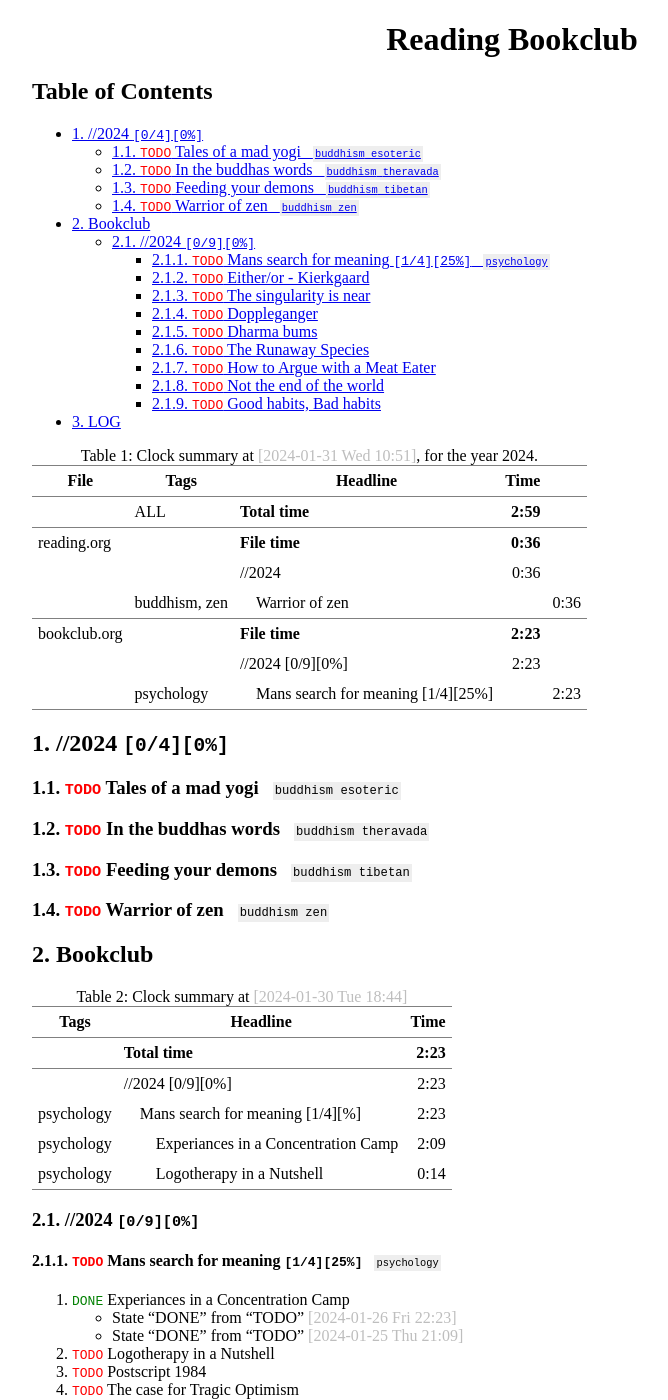
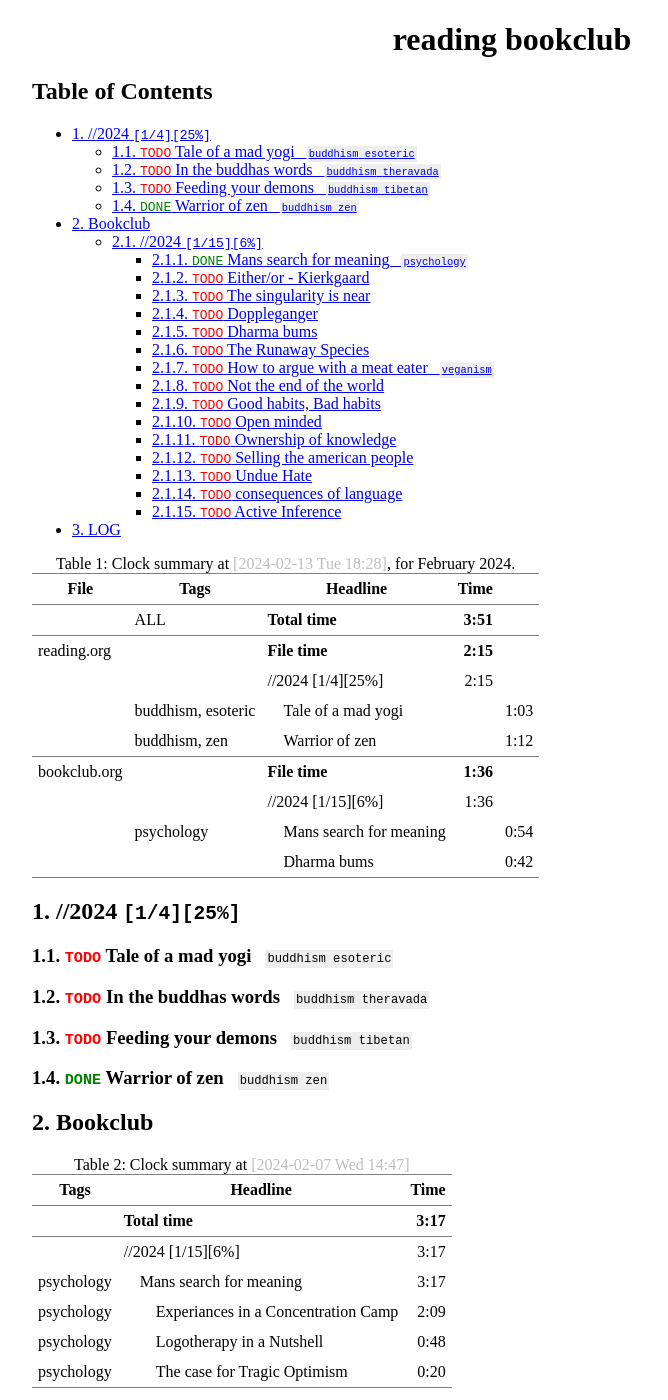
Before and after one commit to oddfeed/blog, a Jekyll site: the page reading.html, which Jekyll copies as it is, in a window 1280 px wide and 1400 px high. Shown: the whole window, without its empty margins (128-796 px from the left). Built offline with Jekyll 4.4.1, drawn with Linux system fonts in a browser that asks for light colours; some of the changed text lies outside the part shown.

Commit message:
updated readinghtml

```diff
--- a/reading.html
+++ b/reading.html
@@ -3,10 +3,10 @@
 "http://www.w3.org/TR/xhtml1/DTD/xhtml1-strict.dtd">
 <html xmlns="http://www.w3.org/1999/xhtml" lang="en" xml:lang="en">
 <head>
-<!-- 2024-01-31 Wed 11:10 -->
+<!-- 2024-02-13 Tue 18:29 -->
 <meta http-equiv="Content-Type" content="text/html;charset=utf-8" />
 <meta name="viewport" content="width=device-width, initial-scale=1" />
-<title>Reading Bookclub</title>
+<title>reading bookclub</title>
 <meta name="author" content="oddfeed" />
 <meta name="generator" content="Org Mode" />
 <style>
@@ -196,42 +196,48 @@
 </head>
 <body>
 <div id="content" class="content">
-<h1 class="title">Reading Bookclub</h1>
+<h1 class="title">reading bookclub</h1>
 <div id="table-of-contents" role="doc-toc">
 <h2>Table of Contents</h2>
 <div id="text-table-of-contents" role="doc-toc">
 <ul>
-<li><a href="#org80a2b69">1. //2024 <code>[0/4]</code><code>[0%]</code></a>
+<li><a href="#org3cdea8b">1. //2024 <code>[1/4]</code><code>[25%]</code></a>
 <ul>
-<li><a href="#org6cfc865">1.1. <span class="todo TODO">TODO</span> Tales of a mad yogi&#xa0;&#xa0;&#xa0;<span class="tag"><span class="buddhism">buddhism</span>&#xa0;<span class="esoteric">esoteric</span></span></a></li>
-<li><a href="#orgf068f7d">1.2. <span class="todo TODO">TODO</span> In the buddhas words&#xa0;&#xa0;&#xa0;<span class="tag"><span class="buddhism">buddhism</span>&#xa0;<span class="theravada">theravada</span></span></a></li>
-<li><a href="#org524b12e">1.3. <span class="todo TODO">TODO</span> Feeding your demons&#xa0;&#xa0;&#xa0;<span class="tag"><span class="buddhism">buddhism</span>&#xa0;<span class="tibetan">tibetan</span></span></a></li>
-<li><a href="#org9ab29a4">1.4. <span class="todo TODO">TODO</span> Warrior of zen&#xa0;&#xa0;&#xa0;<span class="tag"><span class="buddhism">buddhism</span>&#xa0;<span class="zen">zen</span></span></a></li>
+<li><a href="#org4ce5bc1">1.1. <span class="todo TODO">TODO</span> Tale of a mad yogi&#xa0;&#xa0;&#xa0;<span class="tag"><span class="buddhism">buddhism</span>&#xa0;<span class="esoteric">esoteric</span></span></a></li>
+<li><a href="#org8bb4cd9">1.2. <span class="todo TODO">TODO</span> In the buddhas words&#xa0;&#xa0;&#xa0;<span class="tag"><span class="buddhism">buddhism</span>&#xa0;<span class="theravada">theravada</span></span></a></li>
+<li><a href="#orgbea4c78">1.3. <span class="todo TODO">TODO</span> Feeding your demons&#xa0;&#xa0;&#xa0;<span class="tag"><span class="buddhism">buddhism</span>&#xa0;<span class="tibetan">tibetan</span></span></a></li>
+<li><a href="#org87e2c08">1.4. <span class="done DONE">DONE</span> Warrior of zen&#xa0;&#xa0;&#xa0;<span class="tag"><span class="buddhism">buddhism</span>&#xa0;<span class="zen">zen</span></span></a></li>
 </ul>
 </li>
-<li><a href="#org3f0bd29">2. Bookclub</a>
+<li><a href="#org6286a9b">2. Bookclub</a>
 <ul>
-<li><a href="#org41be14f">2.1. //2024 <code>[0/9]</code><code>[0%]</code></a>
+<li><a href="#orga055c40">2.1. //2024 <code>[1/15]</code><code>[6%]</code></a>
 <ul>
-<li><a href="#org3294b0d">2.1.1. <span class="todo TODO">TODO</span> Mans search for meaning <code>[1/4]</code><code>[25%]</code>&#xa0;&#xa0;&#xa0;<span class="tag"><span class="psychology">psychology</span></span></a></li>
-<li><a href="#org6537d9d">2.1.2. <span class="todo TODO">TODO</span> Either/or - Kierkgaard</a></li>
-<li><a href="#org341a6ce">2.1.3. <span class="todo TODO">TODO</span> The singularity is near</a></li>
-<li><a href="#orgdb26d8c">2.1.4. <span class="todo TODO">TODO</span> Doppleganger</a></li>
-<li><a href="#org5bb435e">2.1.5. <span class="todo TODO">TODO</span> Dharma bums</a></li>
-<li><a href="#org7506398">2.1.6. <span class="todo TODO">TODO</span> The Runaway Species</a></li>
-<li><a href="#orgfaaa947">2.1.7. <span class="todo TODO">TODO</span> How to Argue with a Meat Eater</a></li>
-<li><a href="#org17facd0">2.1.8. <span class="todo TODO">TODO</span> Not the end of the world</a></li>
-<li><a href="#org194887e">2.1.9. <span class="todo TODO">TODO</span> Good habits, Bad habits</a></li>
+<li><a href="#org24b76e2">2.1.1. <span class="done DONE">DONE</span> Mans search for meaning&#xa0;&#xa0;&#xa0;<span class="tag"><span class="psychology">psychology</span></span></a></li>
+<li><a href="#orge8f0550">2.1.2. <span class="todo TODO">TODO</span> Either/or - Kierkgaard</a></li>
+<li><a href="#orge7a42dc">2.1.3. <span class="todo TODO">TODO</span> The singularity is near</a></li>
+<li><a href="#org3335d94">2.1.4. <span class="todo TODO">TODO</span> Doppleganger</a></li>
+<li><a href="#orgdac8a1b">2.1.5. <span class="todo TODO">TODO</span> Dharma bums</a></li>
+<li><a href="#org75f5d51">2.1.6. <span class="todo TODO">TODO</span> The Runaway Species</a></li>
+<li><a href="#org2155da8">2.1.7. <span class="todo TODO">TODO</span> How to argue with a meat eater&#xa0;&#xa0;&#xa0;<span class="tag"><span class="veganism">veganism</span></span></a></li>
+<li><a href="#org2950321">2.1.8. <span class="todo TODO">TODO</span> Not the end of the world</a></li>
+<li><a href="#orgac72ae1">2.1.9. <span class="todo TODO">TODO</span> Good habits, Bad habits</a></li>
+<li><a href="#org32dac22">2.1.10. <span class="todo TODO">TODO</span> Open minded</a></li>
+<li><a href="#orgae7e9f1">2.1.11. <span class="todo TODO">TODO</span> Ownership of knowledge</a></li>
+<li><a href="#orga08449f">2.1.12. <span class="todo TODO">TODO</span> Selling the american people</a></li>
+<li><a href="#org3c15237">2.1.13. <span class="todo TODO">TODO</span> Undue Hate</a></li>
+<li><a href="#org5df05ec">2.1.14. <span class="todo TODO">TODO</span> consequences of language</a></li>
+<li><a href="#org3db8238">2.1.15. <span class="todo TODO">TODO</span> Active Inference</a></li>
 </ul>
 </li>
 </ul>
 </li>
-<li><a href="#orgd4bb6c4">3. LOG</a></li>
+<li><a href="#orgf3c3654">3. LOG</a></li>
 </ul>
 </div>
 </div>
 <table border="2" cellspacing="0" cellpadding="6" rules="groups" frame="hsides">
-<caption class="t-above"><span class="table-number">Table 1:</span> Clock summary at <span class="timestamp-wrapper"><span class="timestamp">[2024-01-31 Wed 10:51]</span></span>, for the year 2024.</caption>
+<caption class="t-above"><span class="table-number">Table 1:</span> Clock summary at <span class="timestamp-wrapper"><span class="timestamp">[2024-02-13 Tue 18:28]</span></span>, for February 2024.</caption>
 
 <colgroup>
 <col  class="org-left" />
@@ -258,7 +264,7 @@
 <td class="org-left">&#xa0;</td>
 <td class="org-left">ALL</td>
 <td class="org-left"><b>Total time</b></td>
-<td class="org-right"><b>2:59</b></td>
+<td class="org-right"><b>3:51</b></td>
 <td class="org-right">&#xa0;</td>
 </tr>
 </tbody>
@@ -267,16 +273,24 @@
 <td class="org-left">reading.org</td>
 <td class="org-left">&#xa0;</td>
 <td class="org-left"><b>File time</b></td>
-<td class="org-right"><b>0:36</b></td>
+<td class="org-right"><b>2:15</b></td>
 <td class="org-right">&#xa0;</td>
 </tr>
 
 <tr>
 <td class="org-left">&#xa0;</td>
 <td class="org-left">&#xa0;</td>
-<td class="org-left">//2024</td>
-<td class="org-right">0:36</td>
+<td class="org-left">//2024 [1/4][25%]</td>
+<td class="org-right">2:15</td>
 <td class="org-right">&#xa0;</td>
+</tr>
+
+<tr>
+<td class="org-left">&#xa0;</td>
+<td class="org-left">buddhism, esoteric</td>
+<td class="org-left">&ensp;&ensp;Tale of a mad yogi</td>
+<td class="org-right">&#xa0;</td>
+<td class="org-right">1:03</td>
 </tr>
 
 <tr>
@@ -284,7 +298,7 @@
 <td class="org-left">buddhism, zen</td>
 <td class="org-left">&ensp;&ensp;Warrior of zen</td>
 <td class="org-right">&#xa0;</td>
-<td class="org-right">0:36</td>
+<td class="org-right">1:12</td>
 </tr>
 </tbody>
 <tbody>
@@ -292,53 +306,61 @@
 <td class="org-left">bookclub.org</td>
 <td class="org-left">&#xa0;</td>
 <td class="org-left"><b>File time</b></td>
-<td class="org-right"><b>2:23</b></td>
+<td class="org-right"><b>1:36</b></td>
 <td class="org-right">&#xa0;</td>
 </tr>
 
 <tr>
 <td class="org-left">&#xa0;</td>
 <td class="org-left">&#xa0;</td>
-<td class="org-left">//2024 [0/9][0%]</td>
-<td class="org-right">2:23</td>
+<td class="org-left">//2024 [1/15][6%]</td>
+<td class="org-right">1:36</td>
 <td class="org-right">&#xa0;</td>
 </tr>
 
 <tr>
 <td class="org-left">&#xa0;</td>
 <td class="org-left">psychology</td>
-<td class="org-left">&ensp;&ensp;Mans search for meaning [1/4][25%]</td>
+<td class="org-left">&ensp;&ensp;Mans search for meaning</td>
 <td class="org-right">&#xa0;</td>
-<td class="org-right">2:23</td>
+<td class="org-right">0:54</td>
+</tr>
+
+<tr>
+<td class="org-left">&#xa0;</td>
+<td class="org-left">&#xa0;</td>
+<td class="org-left">&ensp;&ensp;Dharma bums</td>
+<td class="org-right">&#xa0;</td>
+<td class="org-right">0:42</td>
 </tr>
 </tbody>
 </table>
-<div id="outline-container-org80a2b69" class="outline-2">
-<h2 id="org80a2b69"><span class="section-number-2">1.</span> //2024 <code>[0/4]</code><code>[0%]</code></h2>
+<div id="outline-container-org3cdea8b" class="outline-2">
+<h2 id="org3cdea8b"><span class="section-number-2">1.</span> //2024 <code>[1/4]</code><code>[25%]</code></h2>
 <div class="outline-text-2" id="text-1">
 </div>
-<div id="outline-container-org6cfc865" class="outline-3">
-<h3 id="org6cfc865"><span class="section-number-3">1.1.</span> <span class="todo TODO">TODO</span> Tales of a mad yogi&#xa0;&#xa0;&#xa0;<span class="tag"><span class="buddhism">buddhism</span>&#xa0;<span class="esoteric">esoteric</span></span></h3>
+<div id="outline-container-org4ce5bc1" class="outline-3">
+<h3 id="org4ce5bc1"><span class="section-number-3">1.1.</span> <span class="todo TODO">TODO</span> Tale of a mad yogi&#xa0;&#xa0;&#xa0;<span class="tag"><span class="buddhism">buddhism</span>&#xa0;<span class="esoteric">esoteric</span></span></h3>
 <div class="outline-text-3" id="text-1-1">
 </div>
 </div>
-<div id="outline-container-orgf068f7d" class="outline-3">
-<h3 id="orgf068f7d"><span class="section-number-3">1.2.</span> <span class="todo TODO">TODO</span> In the buddhas words&#xa0;&#xa0;&#xa0;<span class="tag"><span class="buddhism">buddhism</span>&#xa0;<span class="theravada">theravada</span></span></h3>
+<div id="outline-container-org8bb4cd9" class="outline-3">
+<h3 id="org8bb4cd9"><span class="section-number-3">1.2.</span> <span class="todo TODO">TODO</span> In the buddhas words&#xa0;&#xa0;&#xa0;<span class="tag"><span class="buddhism">buddhism</span>&#xa0;<span class="theravada">theravada</span></span></h3>
 </div>
-<div id="outline-container-org524b12e" class="outline-3">
-<h3 id="org524b12e"><span class="section-number-3">1.3.</span> <span class="todo TODO">TODO</span> Feeding your demons&#xa0;&#xa0;&#xa0;<span class="tag"><span class="buddhism">buddhism</span>&#xa0;<span class="tibetan">tibetan</span></span></h3>
+<div id="outline-container-orgbea4c78" class="outline-3">
+<h3 id="orgbea4c78"><span class="section-number-3">1.3.</span> <span class="todo TODO">TODO</span> Feeding your demons&#xa0;&#xa0;&#xa0;<span class="tag"><span class="buddhism">buddhism</span>&#xa0;<span class="tibetan">tibetan</span></span></h3>
 </div>
-<div id="outline-container-org9ab29a4" class="outline-3">
-<h3 id="org9ab29a4"><span class="section-number-3">1.4.</span> <span class="todo TODO">TODO</span> Warrior of zen&#xa0;&#xa0;&#xa0;<span class="tag"><span class="buddhism">buddhism</span>&#xa0;<span class="zen">zen</span></span></h3>
+<div id="outline-container-org87e2c08" class="outline-3">
+<h3 id="org87e2c08"><span class="section-number-3">1.4.</span> <span class="done DONE">DONE</span> Warrior of zen&#xa0;&#xa0;&#xa0;<span class="tag"><span class="buddhism">buddhism</span>&#xa0;<span class="zen">zen</span></span></h3>
 <div class="outline-text-3" id="text-1-4">
 </div>
 </div>
 </div>
-<div id="outline-container-org3f0bd29" class="outline-2">
-<h2 id="org3f0bd29"><span class="section-number-2">2.</span> Bookclub</h2>
+<div id="outline-container-org6286a9b" class="outline-2">
+<h2 id="org6286a9b"><span class="section-number-2">2.</span> Bookclub</h2>
 <div class="outline-text-2" id="text-2">
 <table border="2" cellspacing="0" cellpadding="6" rules="groups" frame="hsides">
-<caption class="t-above"><span class="table-number">Table 2:</span> Clock summary at <span class="timestamp-wrapper"><span class="timestamp">[2024-01-30 Tue 18:44]</span></span></caption>
+<caption class="t-above"><span class="table-number">Table 2:</span> Clock summary at <span class="timestamp-wrapper"><span class="timestamp">[2024-02-07 Wed 14:47]</span></span></caption>
 
 <colgroup>
 <col  class="org-left" />
@@ -358,20 +380,20 @@
 <tr>
 <td class="org-left">&#xa0;</td>
 <td class="org-left"><b>Total time</b></td>
-<td class="org-right"><b>2:23</b></td>
+<td class="org-right"><b>3:17</b></td>
 </tr>
 </tbody>
 <tbody>
 <tr>
 <td class="org-left">&#xa0;</td>
-<td class="org-left">//2024 [0/9][0%]</td>
-<td class="org-right">2:23</td>
+<td class="org-left">//2024 [1/15][6%]</td>
+<td class="org-right">3:17</td>
 </tr>
 
 <tr>
 <td class="org-left">psychology</td>
-<td class="org-left">&ensp;&ensp;Mans search for meaning [1/4][%]</td>
-<td class="org-right">2:23</td>
+<td class="org-left">&ensp;&ensp;Mans search for meaning</td>
+<td class="org-right">3:17</td>
 </tr>
 
 <tr>
@@ -383,67 +405,91 @@
 <tr>
 <td class="org-left">psychology</td>
 <td class="org-left">&ensp;&ensp;&ensp;&ensp;Logotherapy in a Nutshell</td>
-<td class="org-right">0:14</td>
+<td class="org-right">0:48</td>
+</tr>
+
+<tr>
+<td class="org-left">psychology</td>
+<td class="org-left">&ensp;&ensp;&ensp;&ensp;The case for Tragic Optimism</td>
+<td class="org-right">0:20</td>
 </tr>
 </tbody>
 </table>
 </div>
-<div id="outline-container-org41be14f" class="outline-3">
-<h3 id="org41be14f"><span class="section-number-3">2.1.</span> //2024 <code>[0/9]</code><code>[0%]</code></h3>
+<div id="outline-container-orga055c40" class="outline-3">
+<h3 id="orga055c40"><span class="section-number-3">2.1.</span> //2024 <code>[1/15]</code><code>[6%]</code></h3>
 <div class="outline-text-3" id="text-2-1">
 </div>
-<div id="outline-container-org3294b0d" class="outline-4">
-<h4 id="org3294b0d"><span class="section-number-4">2.1.1.</span> <span class="todo TODO">TODO</span> Mans search for meaning <code>[1/4]</code><code>[25%]</code>&#xa0;&#xa0;&#xa0;<span class="tag"><span class="psychology">psychology</span></span></h4>
+<div id="outline-container-org24b76e2" class="outline-4">
+<h4 id="org24b76e2"><span class="section-number-4">2.1.1.</span> <span class="done DONE">DONE</span> Mans search for meaning&#xa0;&#xa0;&#xa0;<span class="tag"><span class="psychology">psychology</span></span></h4>
 <div class="outline-text-4" id="text-2-1-1">
 </div>
 <ol class="org-ol">
-<li><a id="org3b5c2e5"></a><span class="done DONE">DONE</span> Experiances in a Concentration Camp<br />
+<li><a id="orgb829e9b"></a><span class="done DONE">DONE</span> Experiances in a Concentration Camp<br />
 <div class="outline-text-5" id="text-2-1-1-1">
 <ul class="org-ul">
-<li>State &ldquo;DONE&rdquo;       from &ldquo;TODO&rdquo;       <span class="timestamp-wrapper"><span class="timestamp">[2024-01-26 Fri 22:23]</span></span></li>
 <li>State &ldquo;DONE&rdquo;       from &ldquo;TODO&rdquo;       <span class="timestamp-wrapper"><span class="timestamp">[2024-01-25 Thu 21:09]</span></span></li>
 </ul>
 </div>
 </li>
-<li><a id="orgffea3a4"></a><span class="todo TODO">TODO</span> Logotherapy in a Nutshell<br />
+<li><a id="org4b35a94"></a><span class="done DONE">DONE</span> Logotherapy in a Nutshell<br />
 <div class="outline-text-5" id="text-2-1-1-2">
 </div>
 </li>
-<li><a id="org4e27c1a"></a><span class="todo TODO">TODO</span> Postscript 1984<br />
+<li><a id="org5162ae1"></a><span class="done DONE">DONE</span> The case for Tragic Optimism<br />
 <div class="outline-text-5" id="text-2-1-1-3">
 </div>
 </li>
-<li><a id="org08e6fca"></a><span class="todo TODO">TODO</span> The case for Tragic Optimism<br /></li>
 </ol>
 </div>
-<div id="outline-container-org6537d9d" class="outline-4">
-<h4 id="org6537d9d"><span class="section-number-4">2.1.2.</span> <span class="todo TODO">TODO</span> Either/or - Kierkgaard</h4>
+<div id="outline-container-orge8f0550" class="outline-4">
+<h4 id="orge8f0550"><span class="section-number-4">2.1.2.</span> <span class="todo TODO">TODO</span> Either/or - Kierkgaard</h4>
 </div>
-<div id="outline-container-org341a6ce" class="outline-4">
-<h4 id="org341a6ce"><span class="section-number-4">2.1.3.</span> <span class="todo TODO">TODO</span> The singularity is near</h4>
+<div id="outline-container-orge7a42dc" class="outline-4">
+<h4 id="orge7a42dc"><span class="section-number-4">2.1.3.</span> <span class="todo TODO">TODO</span> The singularity is near</h4>
 </div>
-<div id="outline-container-orgdb26d8c" class="outline-4">
-<h4 id="orgdb26d8c"><span class="section-number-4">2.1.4.</span> <span class="todo TODO">TODO</span> Doppleganger</h4>
+<div id="outline-container-org3335d94" class="outline-4">
+<h4 id="org3335d94"><span class="section-number-4">2.1.4.</span> <span class="todo TODO">TODO</span> Doppleganger</h4>
 </div>
-<div id="outline-container-org5bb435e" class="outline-4">
-<h4 id="org5bb435e"><span class="section-number-4">2.1.5.</span> <span class="todo TODO">TODO</span> Dharma bums</h4>
+<div id="outline-container-orgdac8a1b" class="outline-4">
+<h4 id="orgdac8a1b"><span class="section-number-4">2.1.5.</span> <span class="todo TODO">TODO</span> Dharma bums</h4>
+<div class="outline-text-4" id="text-2-1-5">
 </div>
-<div id="outline-container-org7506398" class="outline-4">
-<h4 id="org7506398"><span class="section-number-4">2.1.6.</span> <span class="todo TODO">TODO</span> The Runaway Species</h4>
 </div>
-<div id="outline-container-orgfaaa947" class="outline-4">
-<h4 id="orgfaaa947"><span class="section-number-4">2.1.7.</span> <span class="todo TODO">TODO</span> How to Argue with a Meat Eater</h4>
+<div id="outline-container-org75f5d51" class="outline-4">
+<h4 id="org75f5d51"><span class="section-number-4">2.1.6.</span> <span class="todo TODO">TODO</span> The Runaway Species</h4>
 </div>
-<div id="outline-container-org17facd0" class="outline-4">
-<h4 id="org17facd0"><span class="section-number-4">2.1.8.</span> <span class="todo TODO">TODO</span> Not the end of the world</h4>
+<div id="outline-container-org2155da8" class="outline-4">
+<h4 id="org2155da8"><span class="section-number-4">2.1.7.</span> <span class="todo TODO">TODO</span> How to argue with a meat eater&#xa0;&#xa0;&#xa0;<span class="tag"><span class="veganism">veganism</span></span></h4>
 </div>
-<div id="outline-container-org194887e" class="outline-4">
-<h4 id="org194887e"><span class="section-number-4">2.1.9.</span> <span class="todo TODO">TODO</span> Good habits, Bad habits</h4>
+<div id="outline-container-org2950321" class="outline-4">
+<h4 id="org2950321"><span class="section-number-4">2.1.8.</span> <span class="todo TODO">TODO</span> Not the end of the world</h4>
+</div>
+<div id="outline-container-orgac72ae1" class="outline-4">
+<h4 id="orgac72ae1"><span class="section-number-4">2.1.9.</span> <span class="todo TODO">TODO</span> Good habits, Bad habits</h4>
+</div>
+<div id="outline-container-org32dac22" class="outline-4">
+<h4 id="org32dac22"><span class="section-number-4">2.1.10.</span> <span class="todo TODO">TODO</span> Open minded</h4>
+</div>
+<div id="outline-container-orgae7e9f1" class="outline-4">
+<h4 id="orgae7e9f1"><span class="section-number-4">2.1.11.</span> <span class="todo TODO">TODO</span> Ownership of knowledge</h4>
+</div>
+<div id="outline-container-orga08449f" class="outline-4">
+<h4 id="orga08449f"><span class="section-number-4">2.1.12.</span> <span class="todo TODO">TODO</span> Selling the american people</h4>
+</div>
+<div id="outline-container-org3c15237" class="outline-4">
+<h4 id="org3c15237"><span class="section-number-4">2.1.13.</span> <span class="todo TODO">TODO</span> Undue Hate</h4>
+</div>
+<div id="outline-container-org5df05ec" class="outline-4">
+<h4 id="org5df05ec"><span class="section-number-4">2.1.14.</span> <span class="todo TODO">TODO</span> consequences of language</h4>
+</div>
+<div id="outline-container-org3db8238" class="outline-4">
+<h4 id="org3db8238"><span class="section-number-4">2.1.15.</span> <span class="todo TODO">TODO</span> Active Inference</h4>
 </div>
 </div>
 </div>
-<div id="outline-container-orgd4bb6c4" class="outline-2">
-<h2 id="orgd4bb6c4"><span class="section-number-2">3.</span> LOG</h2>
+<div id="outline-container-orgf3c3654" class="outline-2">
+<h2 id="orgf3c3654"><span class="section-number-2">3.</span> LOG</h2>
 <div class="outline-text-2" id="text-3">
 <p>
 
@@ -480,7 +526,7 @@ Annual report starting on: <span class="timestamp-wrapper"><span class="timestam
 <td class="org-left">&#xa0;</td>
 <td class="org-left">ALL</td>
 <td class="org-left"><b>Total time</b></td>
-<td class="org-right"><b>2:59</b></td>
+<td class="org-right"><b>7:07</b></td>
 <td class="org-right">&#xa0;</td>
 </tr>
 </tbody>
@@ -489,16 +535,24 @@ Annual report starting on: <span class="timestamp-wrapper"><span class="timestam
 <td class="org-left">reading.org</td>
 <td class="org-left">&#xa0;</td>
 <td class="org-left"><b>File time</b></td>
-<td class="org-right"><b>0:36</b></td>
+<td class="org-right"><b>3:08</b></td>
 <td class="org-right">&#xa0;</td>
 </tr>
 
 <tr>
 <td class="org-left">&#xa0;</td>
 <td class="org-left">&#xa0;</td>
-<td class="org-left">//2024</td>
-<td class="org-right">0:36</td>
+<td class="org-left">//2024 [1/4][25%]</td>
+<td class="org-right">3:08</td>
 <td class="org-right">&#xa0;</td>
+</tr>
+
+<tr>
+<td class="org-left">&#xa0;</td>
+<td class="org-left">buddhism, esoteric</td>
+<td class="org-left">&ensp;&ensp;Tale of a mad yogi</td>
+<td class="org-right">&#xa0;</td>
+<td class="org-right">1:03</td>
 </tr>
 
 <tr>
@@ -506,7 +560,7 @@ Annual report starting on: <span class="timestamp-wrapper"><span class="timestam
 <td class="org-left">buddhism, zen</td>
 <td class="org-left">&ensp;&ensp;Warrior of zen</td>
 <td class="org-right">&#xa0;</td>
-<td class="org-right">0:36</td>
+<td class="org-right">2:05</td>
 </tr>
 </tbody>
 <tbody>
@@ -514,24 +568,32 @@ Annual report starting on: <span class="timestamp-wrapper"><span class="timestam
 <td class="org-left">bookclub.org</td>
 <td class="org-left">&#xa0;</td>
 <td class="org-left"><b>File time</b></td>
-<td class="org-right"><b>2:23</b></td>
+<td class="org-right"><b>3:59</b></td>
 <td class="org-right">&#xa0;</td>
 </tr>
 
 <tr>
 <td class="org-left">&#xa0;</td>
 <td class="org-left">&#xa0;</td>
-<td class="org-left">//2024 [0/9][0%]</td>
-<td class="org-right">2:23</td>
+<td class="org-left">//2024 [1/15][6%]</td>
+<td class="org-right">3:59</td>
 <td class="org-right">&#xa0;</td>
 </tr>
 
 <tr>
 <td class="org-left">&#xa0;</td>
 <td class="org-left">psychology</td>
-<td class="org-left">&ensp;&ensp;Mans search for meaning [1/4][25%]</td>
+<td class="org-left">&ensp;&ensp;Mans search for meaning</td>
 <td class="org-right">&#xa0;</td>
-<td class="org-right">2:23</td>
+<td class="org-right">3:17</td>
+</tr>
+
+<tr>
+<td class="org-left">&#xa0;</td>
+<td class="org-left">&#xa0;</td>
+<td class="org-left">&ensp;&ensp;Dharma bums</td>
+<td class="org-right">&#xa0;</td>
+<td class="org-right">0:42</td>
 </tr>
 </tbody>
 </table>
@@ -540,7 +602,7 @@ Annual report starting on: <span class="timestamp-wrapper"><span class="timestam
 </div>
 <div id="postamble" class="status">
 <p class="author">Author: oddfeed</p>
-<p class="date">Created: 2024-01-31 Wed 11:10</p>
+<p class="date">Created: 2024-02-13 Tue 18:29</p>
 </div>
 </body>
 </html>
```
